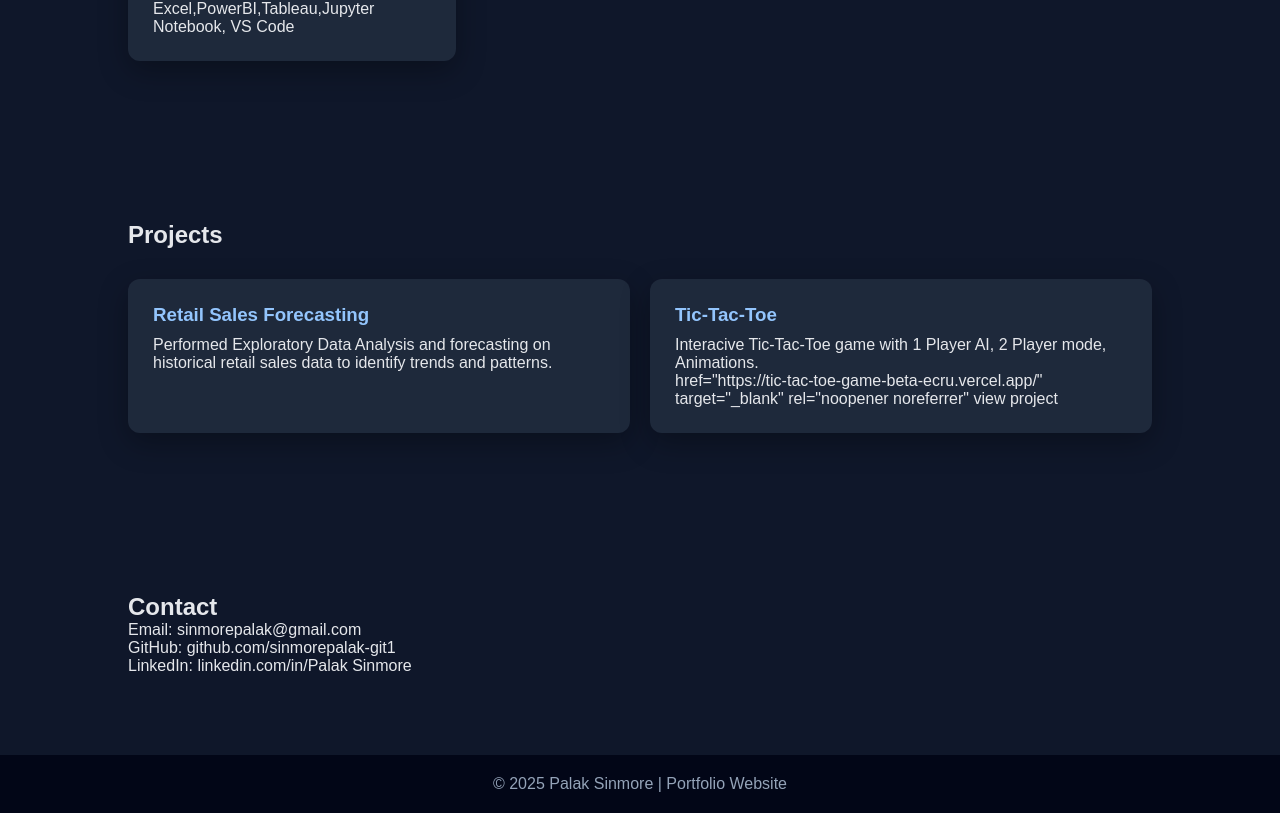
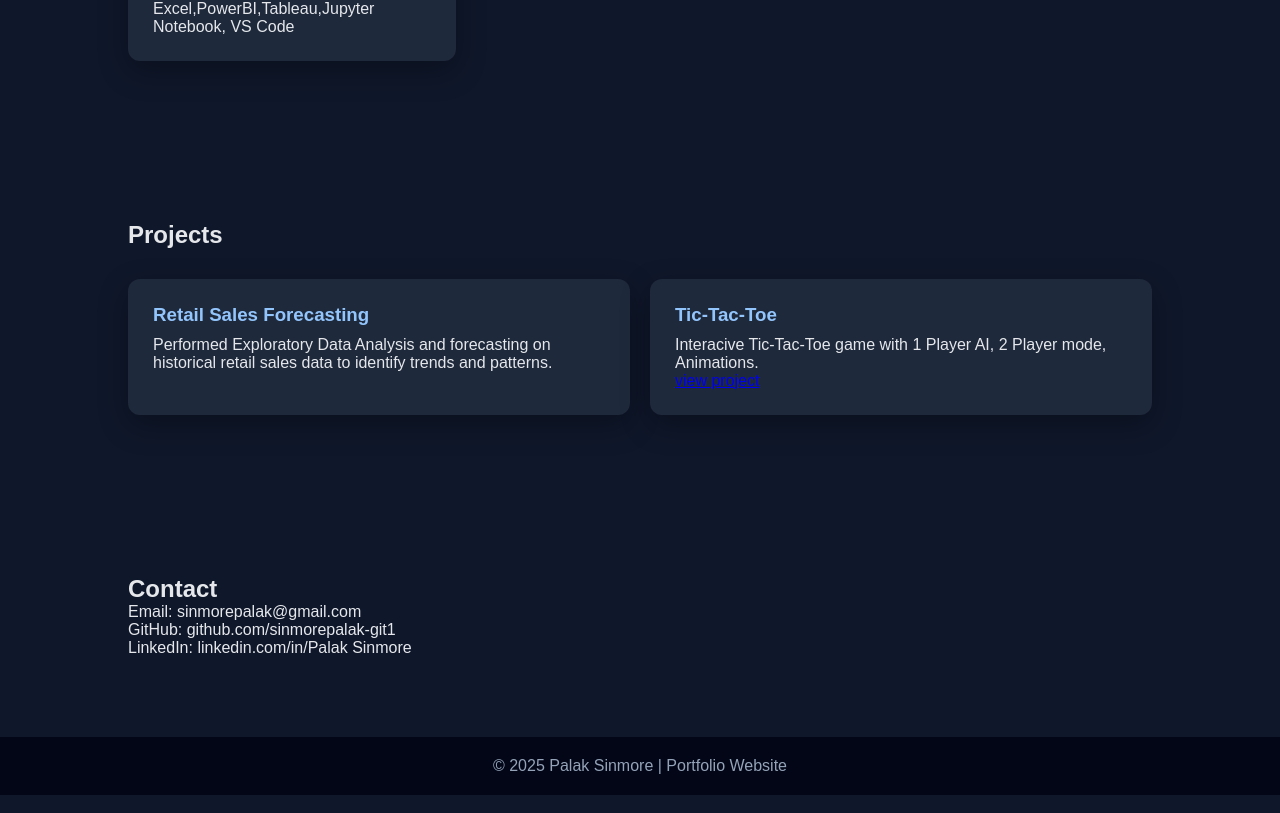
Before and after one commit to sinmorepalak-git1/my-portfolio, a Next.js app: page / in a window 1280 px wide. Shown: the part 1436-2249 px from the top of the page. Built offline with nearby package versions, Linux system fonts and the light colour scheme.

Commit message:
Added Tic Tac Toe project link

```diff
--- a/app/page.tsx
+++ b/app/page.tsx
@@ -73,7 +73,7 @@ export default function Home() {
             <p>
               Interacive Tic-Tac-Toe game with 1 Player AI, 2 Player mode, Animations.
             </p>
-            <a>href="https://tic-tac-toe-game-beta-ecru.vercel.app/" target="_blank" rel="noopener noreferrer"
+            <a href="https://tic-tac-toe-game-beta-ecru.vercel.app/" target="_blank" rel="noopener noreferrer">
             view project
             </a>
           </div>
```
